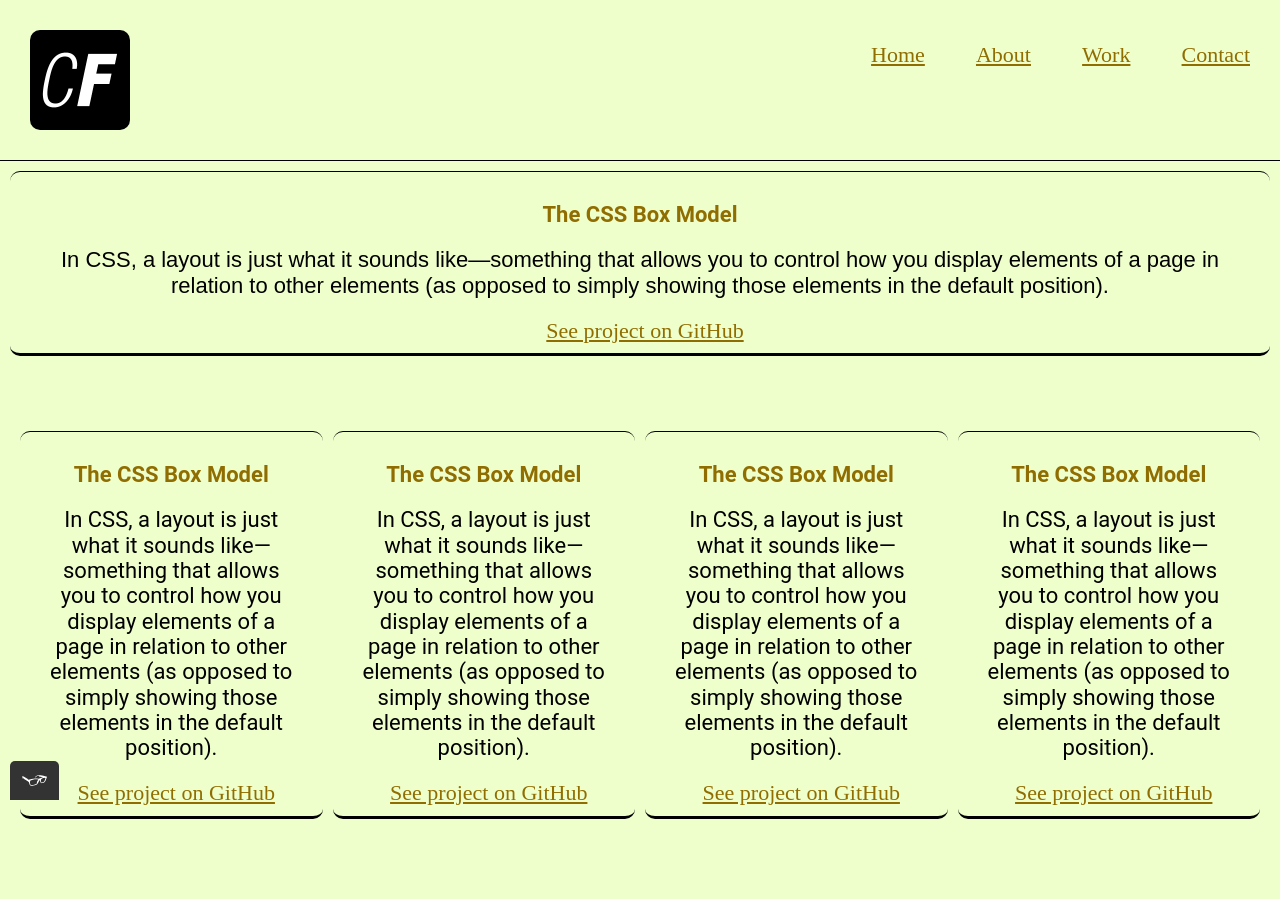
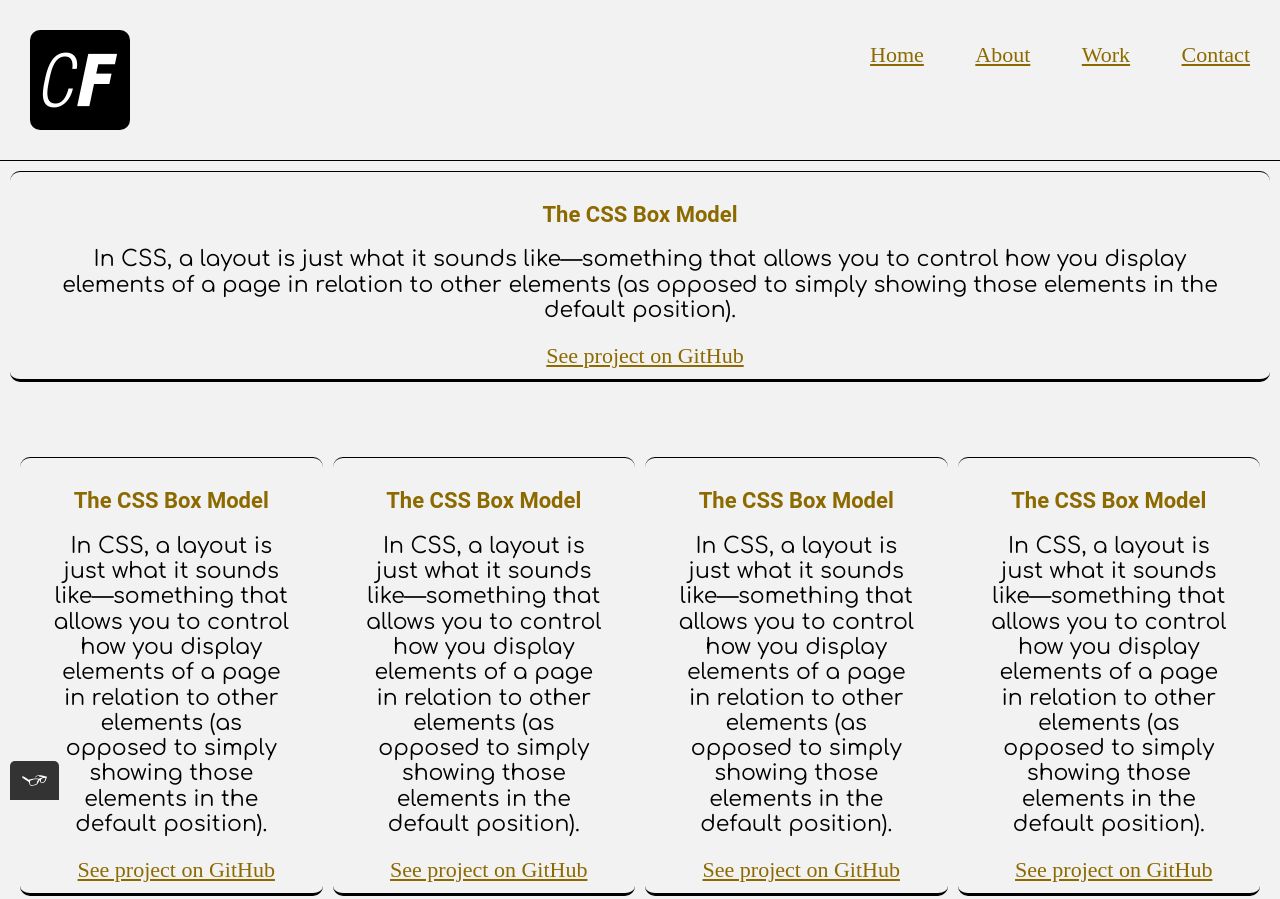
Before and after one commit to Begli0102/portfolio-website, a plain HTML site: page work.html in a window 1280 px wide. Shown: the top 899 px of the page. Drawn offline with nearby package versions, Linux system fonts and the light colour scheme.

Commit message:
Update style.production.css
made some changes

```diff
--- a/css/style.production.css
+++ b/css/style.production.css
@@ -1,11 +1,3 @@
-/*
-* Prefixed by https://autoprefixer.github.io
-* PostCSS: v7.0.29,
-* Autoprefixer: v9.7.6
-* Browsers: last 4 version
-*/
-
-
 /*
 Colors used
 
@@ -13,16 +5,15 @@ Text Color (Dark Gray): #2b2b2b;
 Primary Color (Purple): #357b70;
 Secondary Color (Orange): #e0b354;
 (blue):#0000ff
-font-family: 'Roboto', sans-serif;
-font-family: 'Source Sans Pro', sans-serif;
+font-family: 'Comfortaa', cursive;
  */
  *{
  -webkit-box-sizing: border-box;
          box-sizing: border-box;
 }
 body{
-  background-color:#eeffcc;
-  font-family: 'Oswald', sans-serif;
+  background-color:#f2f2f2;
+  font-family: 'Comfortaa', cursive;
   font-weight: 400;
   font-size:22px;
 }
@@ -104,6 +95,7 @@ body{
 
 }
 .about-button{
+  font-family: inherit;
   width: 200px;
   margin: 10px;
   padding: 10px;
@@ -129,7 +121,7 @@ transition-property:width;
   -o-transition-property: width;
   transition-property: width;
   color: white;
-  opacity: 0.9s;
+  opacity:0.9;
   justify-content: center;
 }
 .about-button:focus{
@@ -144,7 +136,7 @@ transition-property:width;
   -o-transition-property: width;
   transition-property: width;
   color: white;
-  opacity: 0.9s;
+  opacity:0.9;
 }
 
 /* about page*/
@@ -278,14 +270,14 @@ transition-property:width;
   font-size: 22px;
  }
    h1{
-   color:#906d00;
+   color:#8c6a00;
    font-style:normal;
    font-family: 'Roboto', sans-serif;
    margin:20px;
   font-size: 22px;
  }
 a {
-  color: #906d00;
+  color: #8c6a00;
   margin-right: 10px;
   margin-left: 20px;
   font-family: bold, serif;
@@ -298,7 +290,7 @@ a:visited {
 a:hover {
   /* No underlining when hovering over a link */
   text-decoration: none;
-  color: #486540;
+  color: white;
 }
 
 a:active {
@@ -316,10 +308,10 @@ a:hover, a:focus {
     display: flex;
     margin:0 auto;
   /* takes the font from the outer container */
-  font-family: inherit;
+font-family: inherit;
   /* style button */
   background-color:#c5f776;
-  color: #906d00;
+  color: #836300;
   text-decoration: none;
   padding: 10px;
   border-radius: 5px;
@@ -338,6 +330,7 @@ a:hover, a:focus {
 }
 
 .grid-container{
+  font-family: 'Comfortaa', cursive;
   display: -ms-grid;
   display: grid;
   /*grid-auto-rows: minmax(150px,auto) ;*/
@@ -359,6 +352,7 @@ border-bottom: 3px solid;
   text-align: center;
   margin:10px;
   border-radius: 10px;
+  font-family: 'Comfortaa', cursive;
 }
 .grid-item-2,
 .grid-item-3,
@@ -368,6 +362,7 @@ border-bottom: 3px solid;
   border-top: 1px solid;
   padding: 10px;
   border-radius: 10px;
+  font-family: 'Comfortaa', cursive;
 }
 
   @media all and (max-width: 500px) {
```
